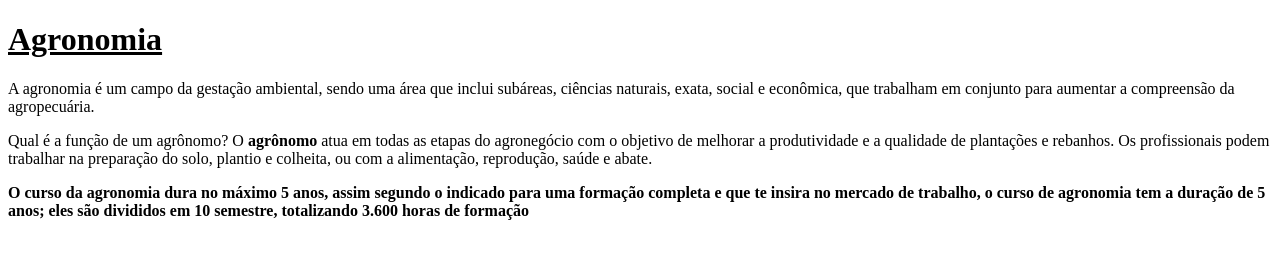
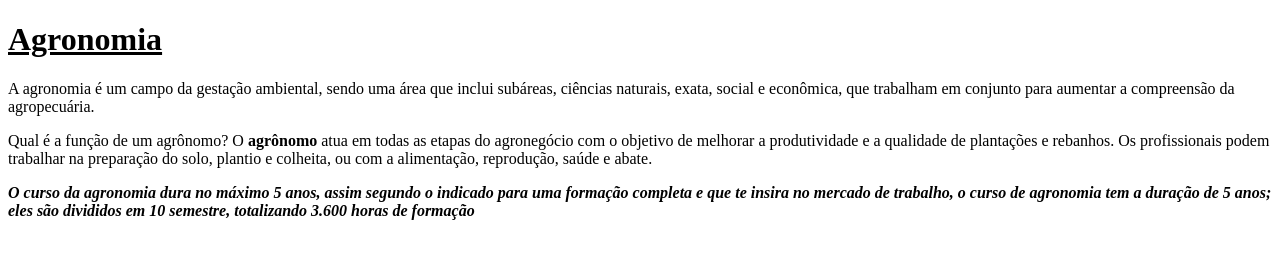
Before and after one commit to michelisoares/Pensamento_1B, a plain HTML site: page index.html in a window 1280 px wide. Drawn offline with Linux system fonts and the light colour scheme.

Commit message:
tag <em>

```diff
--- a/index.html
+++ b/index.html
@@ -10,7 +10,7 @@
             <h1><u>Agronomia</u></h1>
         <p>A agronomia é um campo da gestação ambiental, sendo uma área que inclui subáreas, ciências naturais, exata, social e econômica, que trabalham em conjunto para aumentar a compreensão da agropecuária.</p>
         <p>Qual é a função de um agrônomo? O <strong>agrônomo</strong> atua em todas as etapas do agronegócio com o objetivo de melhorar a produtividade e a qualidade de plantações e rebanhos. Os profissionais podem trabalhar na preparação do solo, plantio e colheita, ou com a alimentação, reprodução, saúde e abate.</p>
-        <p><strong>O curso da agronomia dura no máximo 5 anos, assim segundo o indicado para uma formação completa e que te insira no mercado de trabalho, o curso de agronomia tem a duração de 5 anos; eles são divididos em 10 semestre, totalizando 3.600 horas de formação</strong></p>
+        <p><em><strong>O curso da agronomia dura no máximo 5 anos, assim segundo o indicado para uma formação completa e que te insira no mercado de trabalho, o curso de agronomia tem a duração de 5 anos; eles são divididos em 10 semestre, totalizando 3.600 horas de formação</strong></em></p>
 </body>
 
 </html>
```
